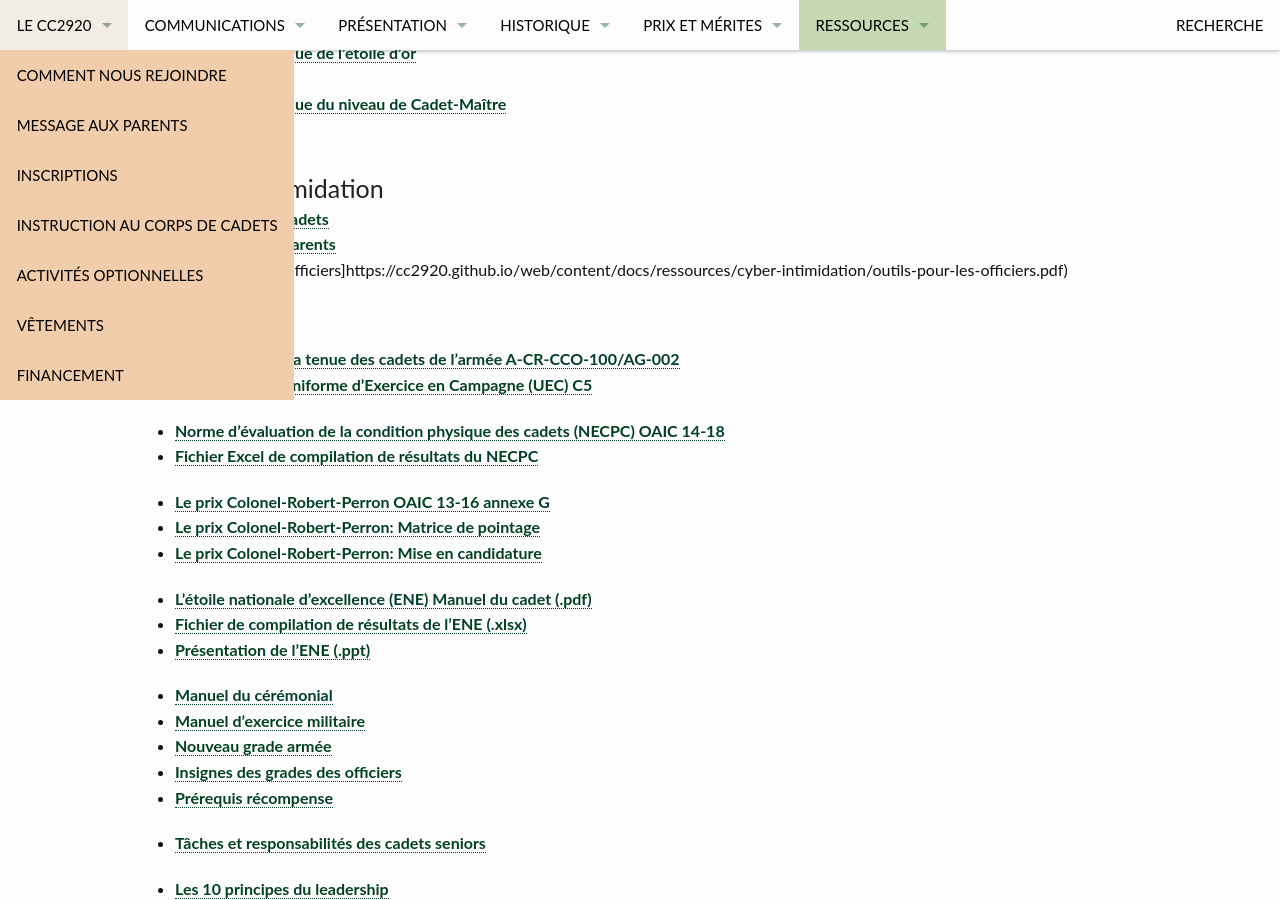
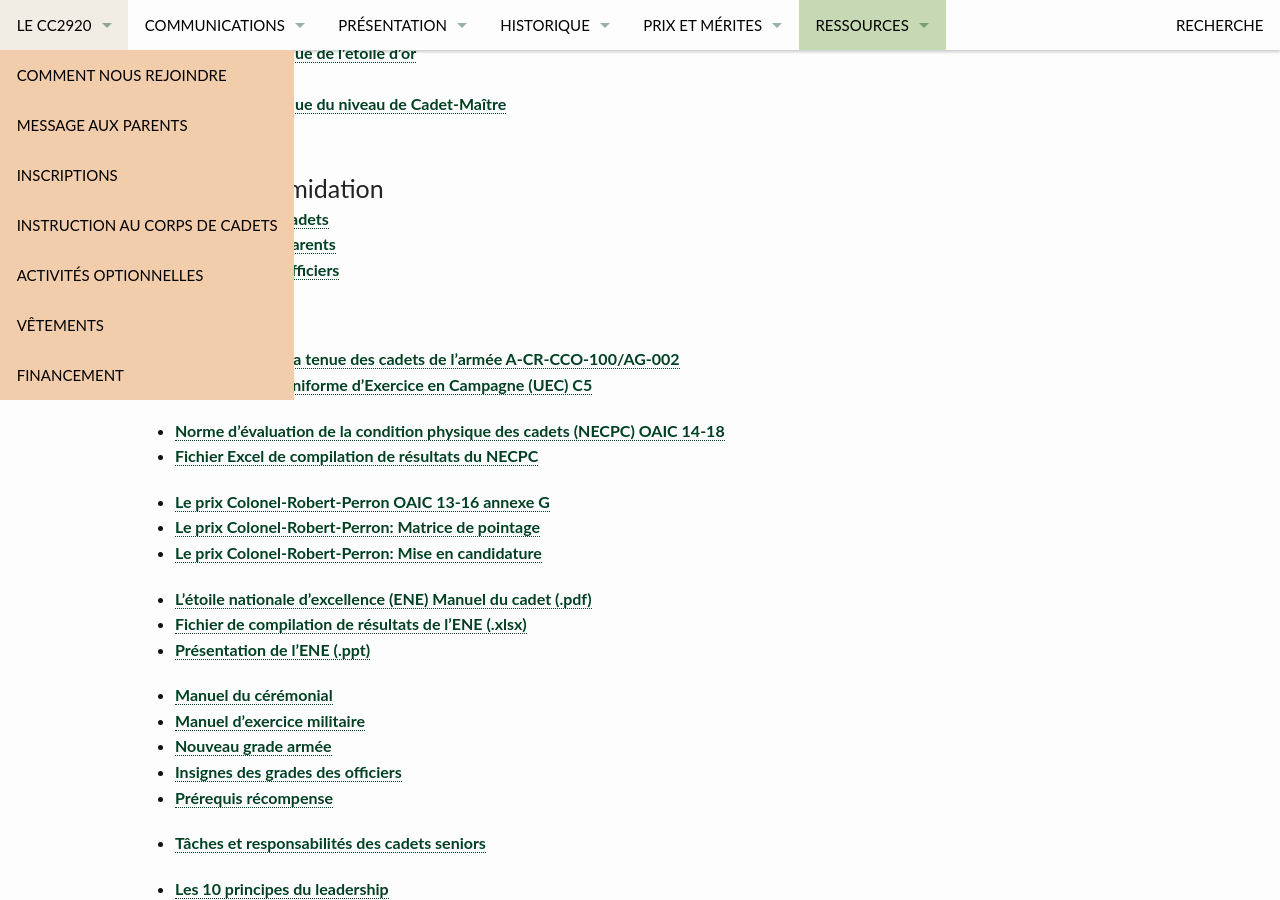
Before and after one commit to CC2920/web, a Jekyll site: the page built from content/_ressources/ressources-instructeurs.md, in a window 1280 px wide and 900 px high, scrolled down 1184 px. Built offline with Jekyll 4.4.1, drawn with Linux system fonts in a browser that asks for light colours.

Commit message:
Hyperlink bug fixes in ressources

```diff
--- a/content/_ressources/ressources-instructeurs.md
+++ b/content/_ressources/ressources-instructeurs.md
@@ -2,31 +2,31 @@
 title:  "Pour les instructeurs"
 ---
 
-* [Gestion des Inscriptions tardives]({{ site.url }}{{ site.baseurl }}/content/docs/ressources/guides/gestion-tardives(OAIC_40-01_Annexe_F).pdf)
+* [Gestion des Inscriptions tardives]({{ site.url }}{{ site.baseurl }}/content/docs/ressources/gestion-tardives(OAIC_40-01_Annexe_F).pdf)
 
 
-* [Guide d'accueil]({{ site.url }}{{ site.baseurl }}/content/docs/ressources/instructeurs/guide_accueil_5.pdf)
-* [Guide de l'uniforme]({{ site.url }}{{ site.baseurl }}/content/docs/ressources/instructeurs/guide-uniforme.v3.pdf)
-* [Emplacement des écussons]({{ site.url }}{{ site.baseurl }}/content/docs/ressources/instructeurs/emplacement-des-ecussons.pdf)
-* [Guide du cadet en garnison]({{ site.url }}{{ site.baseurl }}/content/docs/ressources/instructeurs/guide_cadet_garnison.pdf)
-* [Paroles du Ô Canada]({{ site.url }}{{ site.baseurl }}/content/docs/ressources/instructeurs/paroles-hymne-national-O-Canada.pdf)
+* [Guide d'accueil]({{ site.url }}{{ site.baseurl }}/content/docs/ressources/guide_accueil_5.pdf)
+* [Guide de l'uniforme]({{ site.url }}{{ site.baseurl }}/content/docs/ressources/guide_uniforme.v3.pdf)
+* [Emplacement des écussons]({{ site.url }}{{ site.baseurl }}/content/docs/ressources/emplacement_des_ecussons.pdf)
+* [Guide du cadet en garnison]({{ site.url }}{{ site.baseurl }}/content/docs/ressources/guide_cadet_garnison.pdf)
+* [Paroles du Ô Canada]({{ site.url }}{{ site.baseurl }}/content/docs/ressources/paroles_hymne_national_O_Canada.pdf)
 
 ### Plan de leçon
 
-* [Plan de leçon en classe]({{ site.url }}{{ site.baseurl }}/content/docs/ressources/guides/plan_de_lecon_en_classe.doc)
-* [Guide d'évaluation de l'instruction en classe]({{ site.url }}{{ site.baseurl }}/content/docs/ressources/guides/guide_evaluation_instruction_en_classe.pdf)
-* [Aide mémoire aux instructeurs](Guides/aide_memoire_instructeur.pdf)
+* [Plan de leçon en classe]({{ site.url }}{{ site.baseurl }}/content/docs/ressources/plan_de_lecon_en_classe.doc)
+* [Guide d'évaluation de l'instruction en classe]({{ site.url }}{{ site.baseurl }}/content/docs/ressources/guide_evaluation_instruction_en_classe.pdf)
+* [Aide mémoire aux instructeurs]({{ site.url }}{{ site.baseurl }}/content/docs/ressources/aide_memoire_instructeur.pdf)
 
 
-* [Plan de leçon d'exercice militaire]({{ site.url }}{{ site.baseurl }}/content/docs/ressources/guides/planexercicemilitaire.xls)
-* [Guide d'évaluation de l'instructeur d'exercice militaire]({{ site.url }}{{ site.baseurl }}/content/docs/ressources/guides/drill_f.pdf)
-* [Donner une leçon d'exercice militaire]({{ site.url }}{{ site.baseurl }}/content/docs/ressources/guides/lecon_de_drill.pdf)
+* [Plan de leçon d'exercice militaire]({{ site.url }}{{ site.baseurl }}/content/docs/ressources/plan_exercice_militaire.xls)
+* [Guide d'évaluation de l'instructeur d'exercice militaire]({{ site.url }}{{ site.baseurl }}/content/docs/ressources/drill_f.pdf)
+* [Donner une leçon d'exercice militaire]({{ site.url }}{{ site.baseurl }}/content/docs/ressources/lecon_de_drill.pdf)
 
 
 * [Guide des jeux éducatifs]({{ site.url }}{{ site.baseurl }}/content/docs/ressources/guide_jeux.pdf)
 * [Guide activités de cadets]({{ site.url }}{{ site.baseurl }}/content/docs/ressources/guide_activités_cadets.pdf)
 * [Guide du leader quant à l'apprentissage au sein du Programme des cadets]({{ site.url }}{{ site.baseurl }}/content/docs/ressources/guide_leader.pdf)
-* [Demande de matériel - Quartier-maître]({{ site.url }}{{ site.baseurl }}/content/docs/ressources/demande_equipement.pdf)
+* [Demande de matériel - Quartier-maître]({{ site.url }}{{ site.baseurl }}/content/docs/ressources/demande_equipement.doc)
 * [Formulaire Évaluation]({{ site.url }}{{ site.baseurl }}/content/docs/ressources/formulaire_evaluation_cadets_2920.pdf)
 
 ### Guides pédagogiques
@@ -46,39 +46,39 @@
 
 * [Outils pour les cadets]({{ site.url }}{{ site.baseurl }}/content/docs/ressources/cyber-intimidation/outils-pour-les-cadets.pdf)
 * [Outils pour les parents]({{ site.url }}{{ site.baseurl }}/content/docs/ressources/cyber-intimidation/outils-pour-les-parents.pdf)
-* [Outils pour les officiers]{{ site.url }}{{ site.baseurl }}/content/docs/ressources/cyber-intimidation/outils-pour-les-officiers.pdf)
+* [Outils pour les officiers]({{ site.url }}{{ site.baseurl }}/content/docs/ressources/cyber-intimidation/outils-pour-les-officiers.pdf)
 
 ### Références
 
-* [Instructions sur la tenue des cadets de l'armée A-CR-CCO-100/AG-002]({{ site.url }}{{ site.baseurl }}/content/docs/ressources/guides/OAIC46-01/Instructions_Tenue_Cadets.pdf)
-* [Aide-mémoire Uniforme d'Exercice en Campagne (UEC) C5]({{ site.url }}{{ site.baseurl }}/content/docs/ressources/guides/Directive_UEC_2012-2013v2.pdf)
+* [Instructions sur la tenue des cadets de l'armée A-CR-CCO-100/AG-002]({{ site.url }}{{ site.baseurl }}/content/docs/ressources/OAIC46-01/Instructions_Tenue_Cadets.pdf)
+* [Aide-mémoire Uniforme d'Exercice en Campagne (UEC) C5]({{ site.url }}{{ site.baseurl }}/content/docs/ressources/directive_UEC_2012-2013v2.pdf)
 
 
-* [Norme d'évaluation de la condition physique des cadets (NECPC) OAIC 14-18]({{ site.url }}{{ site.baseurl }}/content/docs/ressources/guides/OAIC14-18/1-OAIC14-18.pdf)
-* [Fichier Excel de compilation de résultats du NECPC]({{ site.url }}{{ site.baseurl }}/content/docs/ressources/guides/Compilation_14_18_V2.0.xlsx)
+* [Norme d'évaluation de la condition physique des cadets (NECPC) OAIC 14-18]({{ site.url }}{{ site.baseurl }}/content/docs/ressources/OAIC14-18/1-OAIC14-18.pdf)
+* [Fichier Excel de compilation de résultats du NECPC]({{ site.url }}{{ site.baseurl }}/content/docs/ressources/compilation_14_18_V2.0.xlsx)
 
-* [Le prix Colonel-Robert-Perron OAIC 13-16 annexe G]({{ site.url }}{{ site.baseurl }}/content/docs/ressources/guides/OAIC13-16/ColonelPerron1316G.pdf)
-* [Le prix Colonel-Robert-Perron: Matrice de pointage]({{ site.url }}{{ site.baseurl }}/content/docs/ressources/guides/OAIC13-16/ColonelPerron1316G_app1.pdf)
-* [Le prix Colonel-Robert-Perron: Mise en candidature]({{ site.url }}{{ site.baseurl }}/content/docs/ressources/guides/OAIC13-16/ColonelPerron1316G_app2.pdf)
+* [Le prix Colonel-Robert-Perron OAIC 13-16 annexe G]({{ site.url }}{{ site.baseurl }}/content/docs/ressources/OAIC13-16/ColonelPerron1316G.pdf)
+* [Le prix Colonel-Robert-Perron: Matrice de pointage]({{ site.url }}{{ site.baseurl }}/content/docs/ressources/OAIC13-16/ColonelPerron1316G_app1.pdf)
+* [Le prix Colonel-Robert-Perron: Mise en candidature]({{ site.url }}{{ site.baseurl }}/content/docs/ressources/OAIC13-16/ColonelPerron1316G_app2.pdf)
 
 
-* [L'étoile nationale d'excellence (ENE) Manuel du cadet (.pdf)]({{ site.url }}{{ site.baseurl }}/content/docs/ressources/guides/ENE_Manuel_du_cadet.pdf)
-* [Fichier de compilation de résultats de l'ENE (.xlsx)]({{ site.url }}{{ site.baseurl }}/content/docs/ressources/guides/Suivi_ENE.xlsx)
-* [Présentation de l'ENE (.ppt)]({{ site.url }}{{ site.baseurl }}/content/docs/ressources/guides/etoile_nationale_excellence.ppt)
+* [L'étoile nationale d'excellence (ENE) Manuel du cadet (.pdf)]({{ site.url }}{{ site.baseurl }}/content/docs/ressources/ENE_Manuel_du_cadet.pdf)
+* [Fichier de compilation de résultats de l'ENE (.xlsx)]({{ site.url }}{{ site.baseurl }}/content/docs/ressources/Suivi_ENE.xlsx)
+* [Présentation de l'ENE (.ppt)]({{ site.url }}{{ site.baseurl }}/content/docs/ressources/etoile_nationale_excellence.ppt)
 
-* [Manuel du cérémonial]({{ site.url }}{{ site.baseurl }}/content/docs/ressources/guides/manual_du_ceremonial_bilingue.pdf)
+* [Manuel du cérémonial]({{ site.url }}{{ site.baseurl }}/content/docs/ressources/manual_du_ceremonial_bilingue.pdf)
 * [Manuel d'exercice militaire]({{ site.url }}{{ site.baseurl }}/content/docs/ressources/manuel_exercice_militaire_adp201.pdf)
-* [Nouveau grade armée]({{ site.url }}{{ site.baseurl }}/content/docs/ressources/guides/nouveau_grade_armee.jpg)
-* [Insignes des grades des officiers]({{ site.url }}{{ site.baseurl }}/content/docs/ressources/guides/insignes_grades_officiers.pdf)
-* [Prérequis récompense]({{ site.url }}{{ site.baseurl }}/content/docs/ressources/guides/prerequis_recompense.pdf)
+* [Nouveau grade armée]({{ site.url }}{{ site.baseurl }}/content/docs/ressources/nouveau_grade_armee.jpg)
+* [Insignes des grades des officiers]({{ site.url }}{{ site.baseurl }}/content/docs/ressources/insignes_grades_officiers.pdf)
+* [Prérequis récompense]({{ site.url }}{{ site.baseurl }}/content/docs/ressources/prerequis_recompense.pdf)
 
 
-* [Tâches et responsabilités des cadets seniors]({{ site.url }}{{ site.baseurl }}/content/docs/ressources/guides/taches_responsabilites_cadet_v2013oct.pdf)
+* [Tâches et responsabilités des cadets seniors]({{ site.url }}{{ site.baseurl }}/content/docs/ressources/taches_responsabilites_cadet_v2013oct.pdf)
 
-* [Les 10 principes du leadership]({{ site.url }}{{ site.baseurl }}/content/docs/ressources/guides/principes_leadership.pdf)
-* [Évaluation du rendement des cadets-cadres]({{ site.url }}{{ site.baseurl }}/content/docs/ressources/guides/evaluationcadets-cadres.doc)
+* [Les 10 principes du leadership]({{ site.url }}{{ site.baseurl }}/content/docs/ressources/principes_leadership.pdf)
+* [Évaluation du rendement des cadets-cadres]({{ site.url }}{{ site.baseurl }}/content/docs/ressources/evaluation_cadets_cadres.doc)
 
-* [Tâches et responsabilités des officiers et du soutien]({{ site.url }}{{ site.baseurl }}/content/docs/ressources/guides/taches_responsabilites_officier_v2013oct.pdf)
+* [Tâches et responsabilités des officiers et du soutien]({{ site.url }}{{ site.baseurl }}/content/docs/ressources/taches_responsabilites_officier_v2013oct.pdf)
 
 
 
```
Also changed, not shown: _data/navigation.yml (+9 -3 lines), content/_ressources/ressources-cadets.md (+5 -5 lines), 12 other files.
